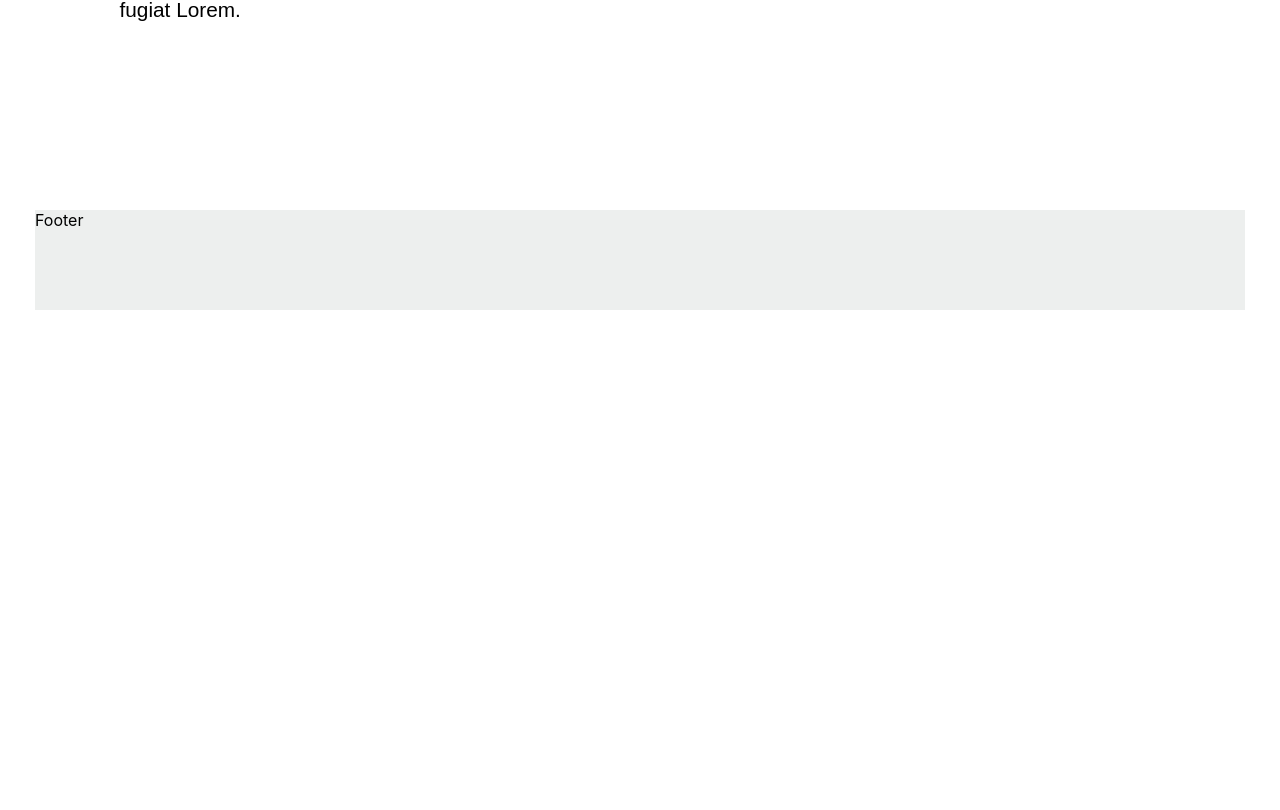
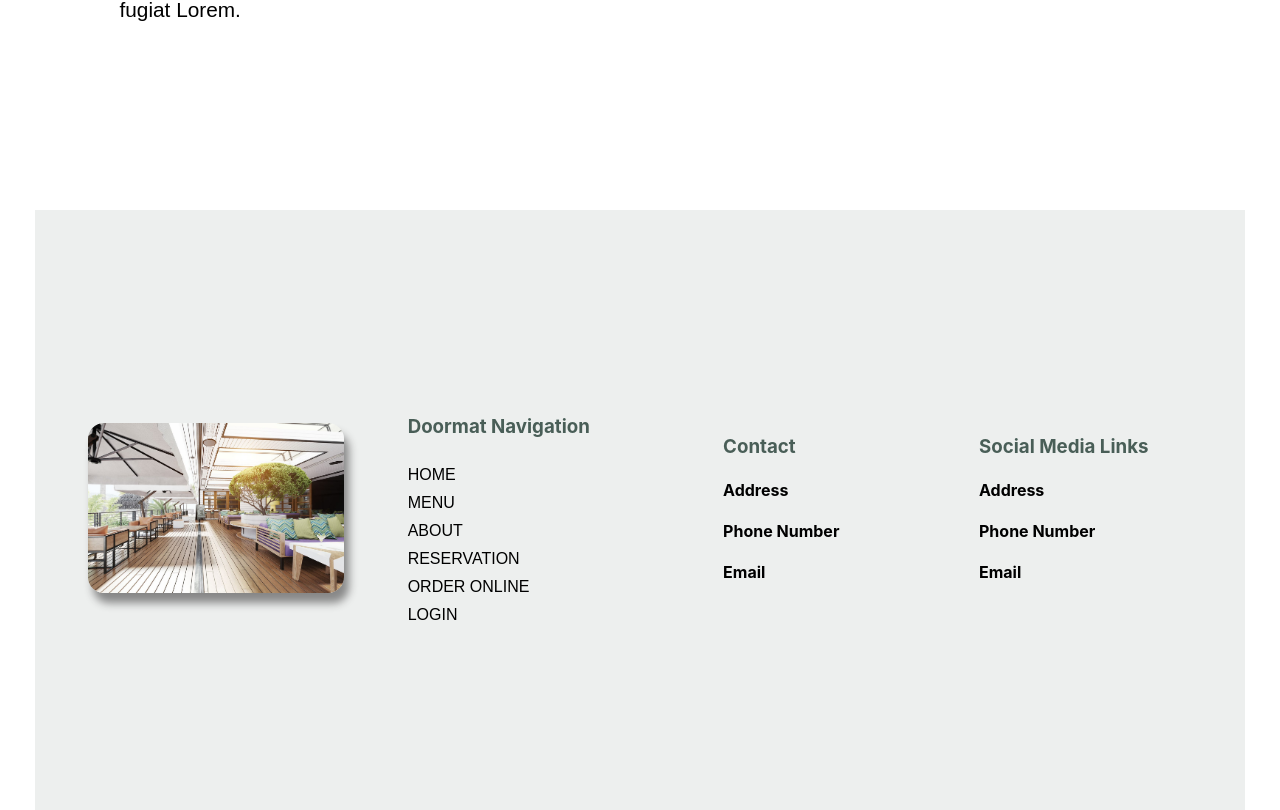
Before and after one commit to lcmalloy/Quick-Bytez, a React (Create React App) app: page / in a window 1280 px wide. Shown: the part 2625-3435 px from the top of the page. Before the commit the page ends 2935 px from the top, so only its background shows below. Built offline with nearby package versions, Linux system fonts and the light colour scheme.

Commit message:
styled footer feature. added 4 col grid for each section added css style for links updated naming convention for Nav class

```diff
--- a/public/main.css
+++ b/public/main.css
@@ -1,7 +1,7 @@
 .main {
   display: grid;
   grid-template-columns: repeat(12, 1fr);
-  grid-template-rows: repeat(30, 100px);
+  grid-template-rows: repeat(40, 100px);
   column-gap: 20px;
   margin: 35px;
   height: 150vh;
--- a/src/components/Nav.js
+++ b/src/components/Nav.js
@@ -7,12 +7,12 @@ const Nav = () => {
   return (
     <>
       <nav className="navbar_main">
-        <Link to='/' className="nav-item">HOME</Link>
-        <Link to='/Menu' className="nav-item">MENU</Link>
-        <Link to='/About' className="nav-item">ABOUT</Link>
-        <Link to='/Reservation' className="nav-item">RESERVATION</Link>
-        <Link to='/OrderOnline' className="nav-item">ORDER ONLINE</Link>
-        <Link to='/Login' className="nav-item">LOGIN</Link>
+        <Link to='/' className="nav-link">HOME</Link>
+        <Link to='/Menu' className="nav-link">MENU</Link>
+        <Link to='/About' className="nav-link">ABOUT</Link>
+        <Link to='/Reservation' className="nav-link">RESERVATION</Link>
+        <Link to='/OrderOnline' className="nav-link">ORDER ONLINE</Link>
+        <Link to='/Login' className="nav-link">LOGIN</Link>
       </nav>
     </>
   )
--- a/src/container/Footer/Footer.js
+++ b/src/container/Footer/Footer.js
@@ -1,10 +1,42 @@
 import React from 'react'
 import "../../styles/Footer.css"
+import Restaurant from "../../assets/restaurant.jpg"
+
+import { Link } from 'react-router-dom'
 
 const Footer = () => {
   return (
-    <div className="footer_main">Footer</div>
+    <div className="footer_main grid-col4">
+      <div className="foot-img m-auto">
+        <img className='foot-img-md' src={Restaurant} alt='restaurant' />
+      </div>
+      <div className="foot-nav m-auto">
+        <h3 className="primary1">Doormat Navigation</h3>
+        <nav className="nav_foot">
+          <Link to='/' className="foot-link">HOME</Link>
+          <Link to='/Menu' className="foot-link">MENU</Link>
+          <Link to='/About' className="foot-link">ABOUT</Link>
+          <Link to='/Reservation' className="foot-link">RESERVATION</Link>
+          <Link to='/OrderOnline' className="foot-link">ORDER ONLINE</Link>
+          <Link to='/Login' className="foot-link">LOGIN</Link>
+        </nav>
+      </div>
+      <div className="contact m-auto">
+        <h3 className="primary1">Contact</h3>
+        <h4>Address</h4>
+        <h4>Phone Number</h4>
+        <h4>Email</h4>
+      </div>
+      <div className="socials m-auto">
+        <h3 className="primary1">Social Media Links</h3>
+        <h4>Address</h4>
+        <h4>Phone Number</h4>
+        <h4>Email</h4>
+      </div>
+    </div>
   )
 }
 
+
+
 export default Footer
--- a/src/styles/Footer.css
+++ b/src/styles/Footer.css
@@ -1,5 +1,39 @@
 .footer_main {
   background-color: #EDEFEE;
   grid-column: 1 / span 12;
-  grid-row: auto;
+  grid-row: auto / span 6;
+  padding: 50px;
 }
+
+.grid-col4 {
+  display: grid;
+  grid-template-columns: repeat(4, 1fr);
+  column-gap: 20px;
+}
+
+.foot-img-md {
+  width: 20vw;
+  border-radius: 16px;
+  box-shadow: 5px 10px 8px #888888;
+}
+
+.nav_foot {
+  display: flex;
+  flex-direction: column;
+}
+
+.foot-link {
+  margin-top: 10px;
+  flex-basis: auto;
+  text-decoration: none;
+  color: black;
+  transition: color .4s ease;
+}
+
+.foot-link:hover {
+  color: #f4ce14;
+}
+
+.foot-link:active {
+  color: #EE9972;
+}
--- a/src/styles/Nav.css
+++ b/src/styles/Nav.css
@@ -6,13 +6,14 @@
   margin: auto;
 }
 
-a {
+.nav-link {
+  flex-basis: auto;
   text-decoration: none;
   color: black;
   transition: color 0.8s ease;
 }
 
-a:hover {
+.nav-link:hover {
   border-bottom: 1px solid;
   border-color: #495e57;
   color: #f4ce14;
```
